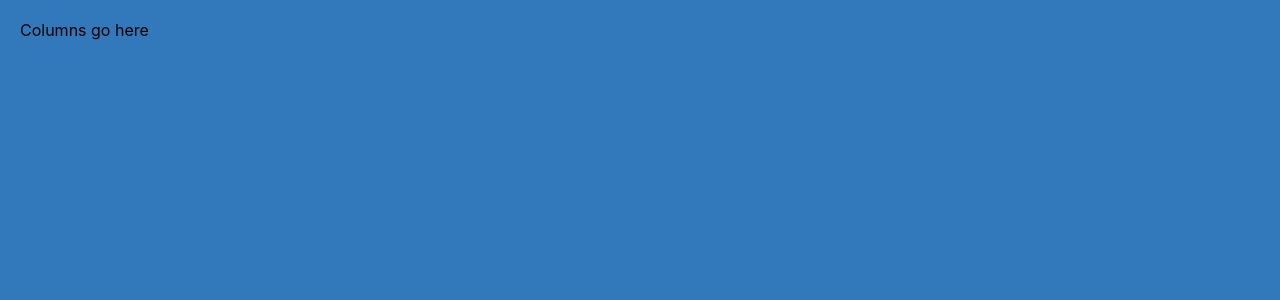
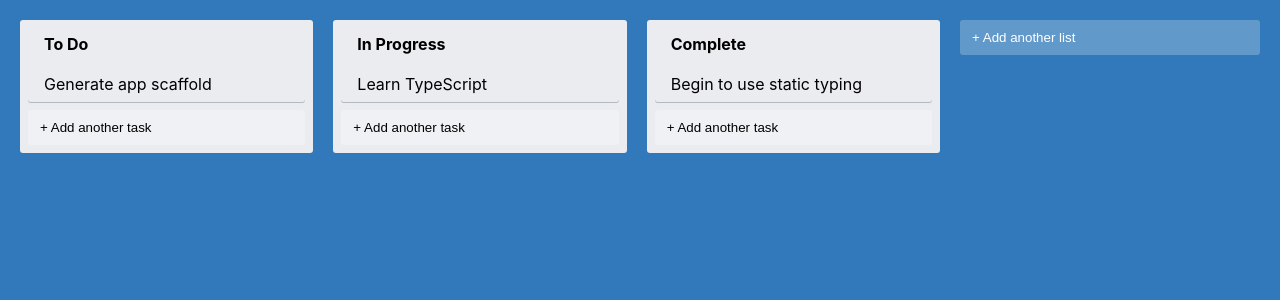
Before and after one commit to krenaldi/trello-clone, a React (Create React App) app: page / in a window 1280 px wide. Shown: the top 300 px of the page. Built offline with nearby package versions, Linux system fonts and the light colour scheme.

Commit message:
Created AddNewItem & NewItemForm components to add new items to the columns

```diff
--- /dev/null
+++ b/src/AddNewItem.tsx
@@ -0,0 +1,32 @@
+import { useState } from 'react'
+import { AddItemBtn } from './styles'
+import { NewItemForm } from './NewItemForm'
+
+type AddNewItemProps = {
+    onAdd(text: string): void
+    toggleButtonText: string
+    dark?: boolean
+}
+
+export const AddNewItem = (props: AddNewItemProps) => {
+    const [showForm, setShowForm] = useState<boolean>(false);
+    const { onAdd, toggleButtonText, dark } = props;
+
+    // if showForm is true create input field with Create Button
+    if (showForm) {
+        return (
+            <NewItemForm
+                onAdd={text => {
+                    onAdd(text)
+                    setShowForm(false)
+                }}
+            />
+        )
+    }
+
+    return (
+        <AddItemBtn dark={dark} onClick={() => setShowForm(true)}>
+            {toggleButtonText}
+        </AddItemBtn>
+    )
+}
--- a/src/App.tsx
+++ b/src/App.tsx
@@ -1,9 +1,21 @@
 import { AppContainer } from './styles'
+import { Column } from './Column'
+import { Card } from './Card'
+import { AddNewItem } from './AddNewItem'
 
 export const App = () => {
   return (
     <AppContainer>
-      Columns go here
+      <Column text="To Do">
+        <Card text="Generate app scaffold" />
+      </Column>
+      <Column text="In Progress">
+        <Card text="Learn TypeScript" />
+      </Column>
+      <Column text="Complete">
+        <Card text="Begin to use static typing" />
+      </Column>
+      <AddNewItem toggleButtonText="+ Add another list" onAdd={console.log} />
     </AppContainer>
   );
 }
--- a/src/Column.tsx
+++ b/src/Column.tsx
@@ -1,5 +1,6 @@
 import React from 'react'
 import { ColumnContainer, ColumnTitle } from './styles'
+import { AddNewItem } from './AddNewItem'
 
 type ColumnProps = React.PropsWithChildren<{
     text: string
@@ -10,6 +11,11 @@
         <ColumnContainer>
             <ColumnTitle>{text}</ColumnTitle>
             {children}
+            <AddNewItem
+                toggleButtonText="+ Add another task"
+                onAdd={console.log}
+                dark
+            />
         </ColumnContainer>
     )
 }
--- /dev/null
+++ b/src/NewItemForm.tsx
@@ -0,0 +1,25 @@
+import { useState } from 'react'
+import { NewItemFormContainer, NewItemButton, NewItemInput } from './styles'
+import { useFocus } from './utils/useFocus'
+
+type NewItemFormProps = {
+    onAdd(text: string): void
+}
+
+export const NewItemForm = ({ onAdd }: NewItemFormProps) => {
+    const [text, setText] = useState("")
+    const inputRef = useFocus()
+
+    return(
+        <NewItemFormContainer>
+            <NewItemInput
+                ref={inputRef}
+                value={text}
+                onChange={e => setText(e.target.value)}
+            />
+            <NewItemButton onClick={() => onAdd(text)}>
+                Create
+            </NewItemButton>
+        </NewItemFormContainer>
+    )
+}
--- a/src/styles.ts
+++ b/src/styles.ts
@@ -34,3 +34,51 @@
     border-radius: 3px;
     box-shadow: #091e4240 0px 1px 0px 0px;
 `
+
+// Type for Add New Item Btn Props
+type AddItemBtnProps = {
+    dark?: boolean
+}
+
+export const AddItemBtn = styled.button<AddItemBtnProps>`
+    background-color: #ffffff3d;
+    border-radius: 3px;
+    border: none;
+    color: ${props => (props.dark ? "#000" : "#fff")};
+    cursor: pointer;
+    max-width: 300px;
+    padding: 10px 12px;
+    text-align: left;
+    transition: background 85ms ease-in;
+    width: 100%;
+    &:hover {
+        background-color: #ffffff52;
+    }
+`
+
+export const NewItemFormContainer = styled.div`
+    max-width: 300px;
+    display: flex;
+    flex-direction: column;
+    width: 100%;
+    align-items: flex-start;
+`
+
+export const NewItemButton = styled.button`
+    background-color: #5aac44;
+    border-radius: 3px;
+    border: none;
+    box-shadow: none;
+    color: #fff;
+    padding: 6px 12px;
+    text-align: center;
+`
+
+export const NewItemInput = styled.input`
+    border-radius: 3px;
+    border: none;
+    box-shadow: #091e4240 0px 1px 0px 0px;
+    margin-bottom: 0.5rem;
+    padding: 0.5rem 1rem;
+    width: 100%;
+`
--- /dev/null
+++ b/src/utils/useFocus.tsx
@@ -0,0 +1,12 @@
+import { useEffect, useRef } from 'react'
+
+export const useFocus = () => {
+    // hook to get access to the rendered input element. TypeScript can't automatically know what the element type will be, so we provide the actual type to it
+    const ref = useRef<HTMLInputElement>(null)
+
+    // trigger the focus on the input element
+    useEffect(() => {
+        ref.current?.focus()
+    }, [])
+    return ref
+}
```
